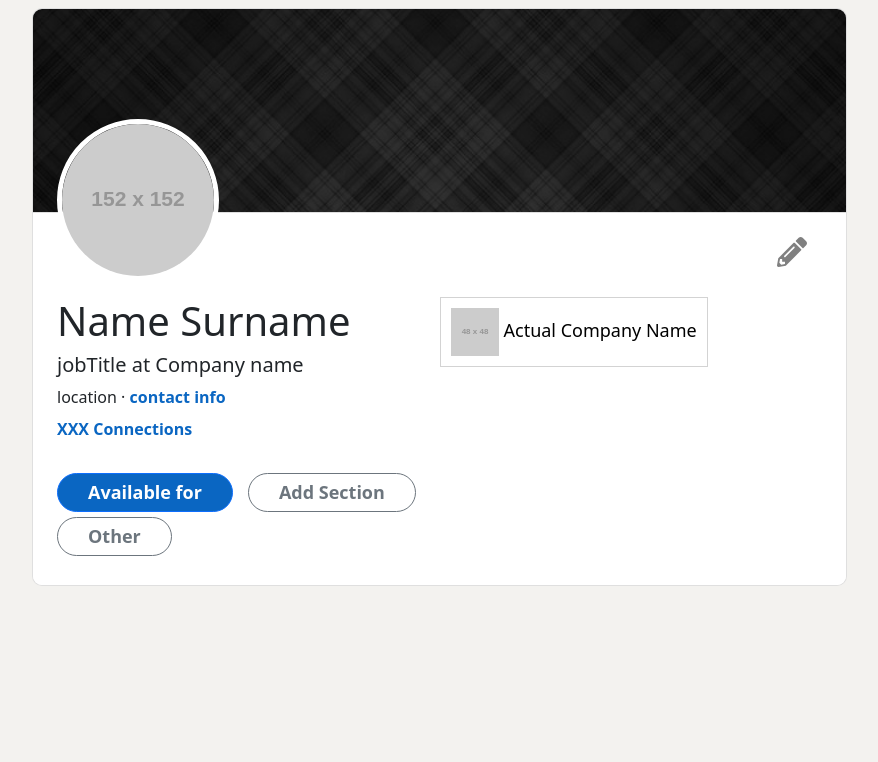
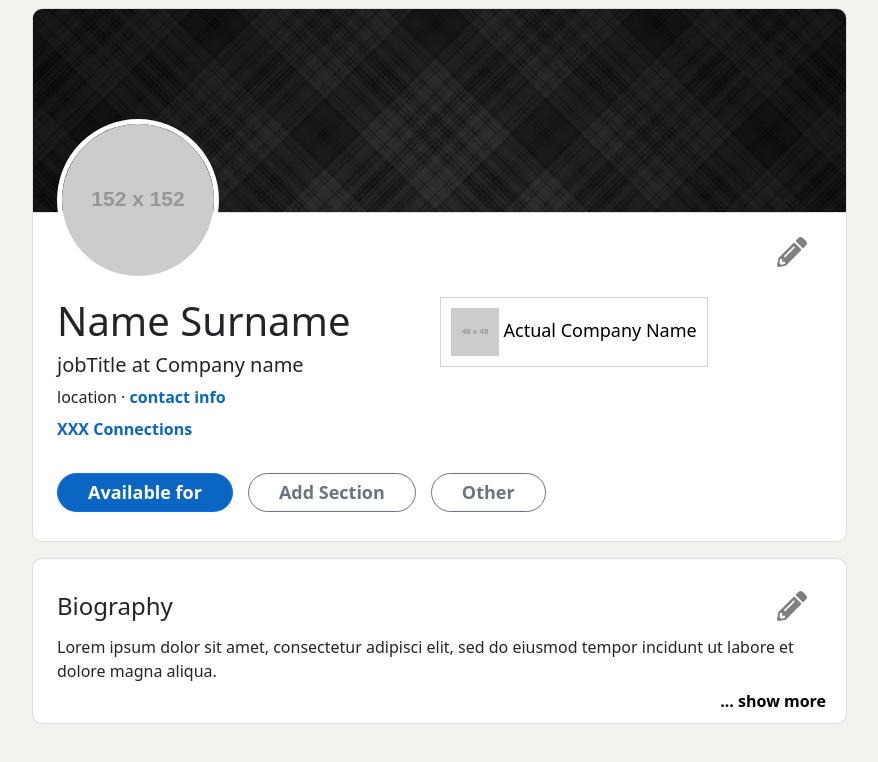
Before and after one commit to MaksymSharinDev/MaksymSharinDev-strive-apr21-SBD1, a React (Create React App) app in the folder frontend/: page /profile in a window 1280 px wide. Shown: the top 762 px of the page, without its empty margins (58-936 px from the left). Built offline with nearby package versions, Linux system fonts and the light colour scheme.

Commit message:
feat(page/profile): profile bio

```diff
--- a/frontend/src/components/page/Profile/Profile.jsx
+++ b/frontend/src/components/page/Profile/Profile.jsx
@@ -1,6 +1,7 @@
-import { Container, Row, Col } from "react-bootstrap";
+import {Container, Row, Col} from "react-bootstrap";
 
 import ProfileHeader from './ProfileHeader/ProfileHeader.jsx'
+import ProfileBiography from "./ProfileBiography/ProfileBiography.jsx";
 
 
 const Profile = () => {
@@ -13,10 +14,11 @@ const Profile = () => {
                     <Col sm={12} md={9} lg={9}>
                         <div className={'d-flex flex-column'}>
                             <ProfileHeader/>
+                            <ProfileBiography/>
                         </div>
                     </Col>
                     <Col>
-
+                        <sidebar/>
                     </Col>
                 </Row>
             </Container>
--- /dev/null
+++ b/frontend/src/components/page/Profile/ProfileBiography/ProfileBiography.css
@@ -0,0 +1,23 @@
+#profileBio h4{
+    line-height: normal;
+    height: min-content;
+    margin: 0;
+}
+
+#profileBio a {
+    position: absolute;
+    right: 20px;
+    bottom: 10px;
+    color: black;
+    text-decoration: none;
+}
+
+#profileBio a:hover {
+    text-decoration: underline;
+    cursor: pointer;
+}
+
+#profileBio a:before {
+    content: "... ";
+    text-decoration: none;
+}
--- /dev/null
+++ b/frontend/src/components/page/Profile/ProfileBiography/ProfileBiography.jsx
@@ -0,0 +1,45 @@
+import {Card} from "react-bootstrap";
+import './ProfileBiography.css'
+import EditButton from "../../../atoms/EditButton/EditButton.jsx";
+import {useEffect, useState} from "react";
+
+const mockBiographyText =
+    `Lorem ipsum dolor sit amet, consectetur adipisci elit, sed do eiusmod tempor incidunt ut labore et dolore magna aliqua.
+Ut enim ad minim veniam, quis nostrum exercitationem ullamco laboriosam, nisi ut aliquid ex ea commodi consequatur.
+Duis aute irure reprehenderit in voluptate velit esse cillum dolore eu fugiat nulla pariatur.
+Excepteur sint obcaecat cupiditat non proident, sunt in culpa qui officia deserunt mollit anim id est laborum.`
+
+const ProfileBiography = ( props ) => {
+    let [bio, setBio] = useState('')
+    let text = !!props.bio ? props.bio : mockBiographyText
+
+    const shrinkBio = text => text.split('\n')[0]
+    const expandBio = e => {
+        setBio( text )
+        e.currentTarget.setAttribute('hidden', true )
+    }
+    useEffect(() => {
+        setBio( shrinkBio( text ) )
+    } ,[])
+
+
+    return (
+        <section id={'profileBio'}>
+            <Card className={'m-2'}>
+                    <div className={'px-4 pt-3 pb-4'}>
+                        <div className={'d-flex flex-row justify-content-between align-items-center'}>
+                            <h4> Biography </h4>
+                            <EditButton/>
+                        </div>
+                        <p>{bio}</p>
+                        <a onClick={expandBio} >
+                            show more
+                        </a>
+                    </div>
+            </Card>
+        </section>
+    )
+
+}
+
+export default ProfileBiography
--- a/frontend/src/components/page/Profile/ProfileHeader/ProfileHeader.jsx
+++ b/frontend/src/components/page/Profile/ProfileHeader/ProfileHeader.jsx
@@ -2,7 +2,7 @@ import {Button, Card, Col, ListGroup, Row} from "react-bootstrap";
 import './ProfileHeader.css'
 import {FontAwesomeIcon} from "@fortawesome/react-fontawesome";
 import {faPencilAlt} from "@fortawesome/free-solid-svg-icons";
-import EditButton from "../../../atom/EditButton/EditButton";
+import EditButton from "../../../atoms/EditButton/EditButton";
 
 const mockCoverUrl = 'assets/img/mock/mock-profile-cover.jpeg'
 const mockProfilePicture = 'https://via.placeholder.com/152'
@@ -13,6 +13,7 @@ const mockNameSurname = 'Name Surname'
 const mockJobTitle = 'jobTitle at Company name'
 const mockLocation = 'location'
 const MockConnectionsN = 'XXX'
+
 const ActualCompany = () =>
     <a href={'/#'}>
         <div id={'actualCompany'}>
@@ -65,7 +66,7 @@ function ProfileHeader() {
                                     <p className={'m-0'}>
                                         <span> {mockLocation} </span>
                                         ·
-                                        <span> <a href={'/?contactmodal=true'}>{'contact info'}</a> </span>
+                                        <span> <a href={'/?contactModal=true'}>{'contact info'}</a> </span>
                                     </p>
                                     <p className={'mt-2'}>
                                         <a href={'/#'}> {MockConnectionsN} Connections </a>
@@ -76,7 +77,7 @@ function ProfileHeader() {
                                 </Col>
                             </Row>
                             <Row>
-                                <Col md={8}>
+                                <Col sm={12} md={12} lg={12}>
                                     <section id={'profileHeaderBtns'}>
                                         <ButtonAvailableFor/>
                                         <ButtonAddSection/>
```
Also changed, not shown: frontend/src/components/atoms/EditButton/EditButton.css (renamed from frontend/src/components/atom/EditButton/EditButton.css), frontend/src/components/atoms/EditButton/EditButton.jsx (renamed from frontend/src/components/atom/EditButton/EditButton.jsx).
